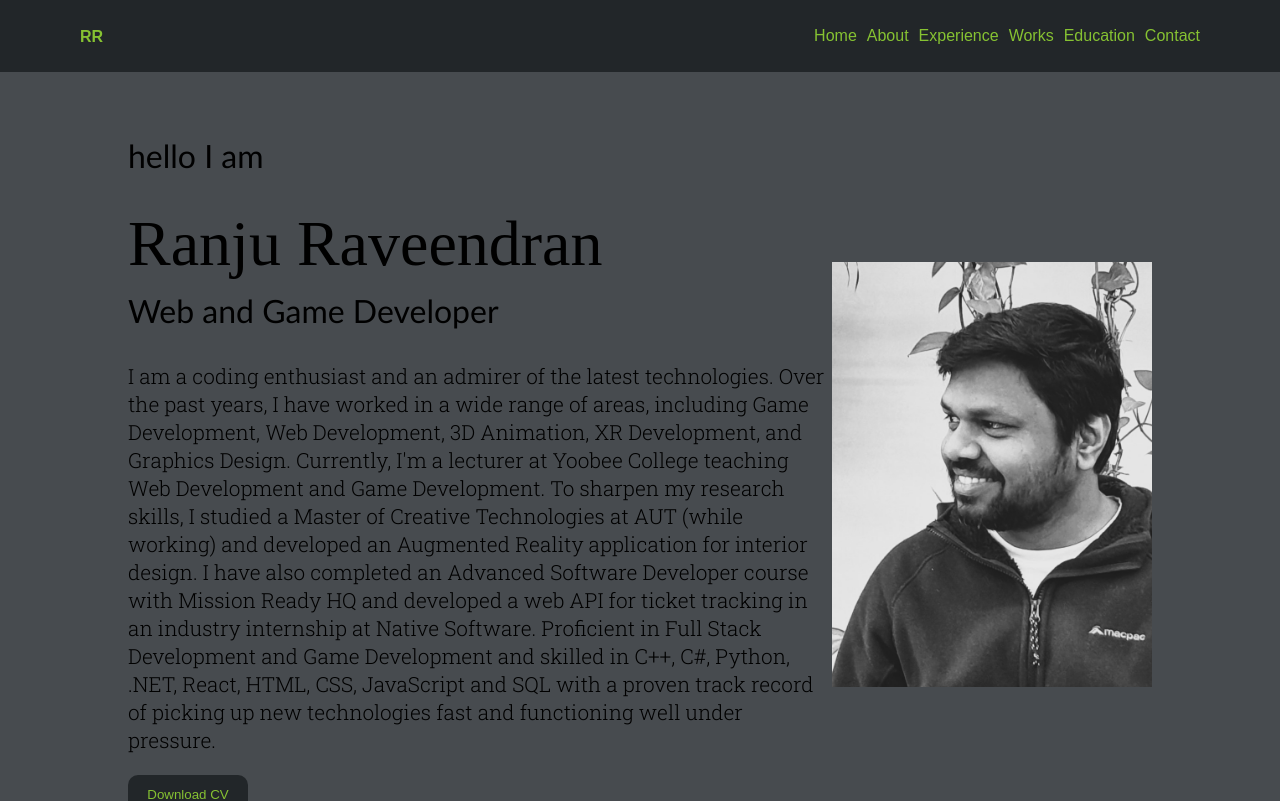
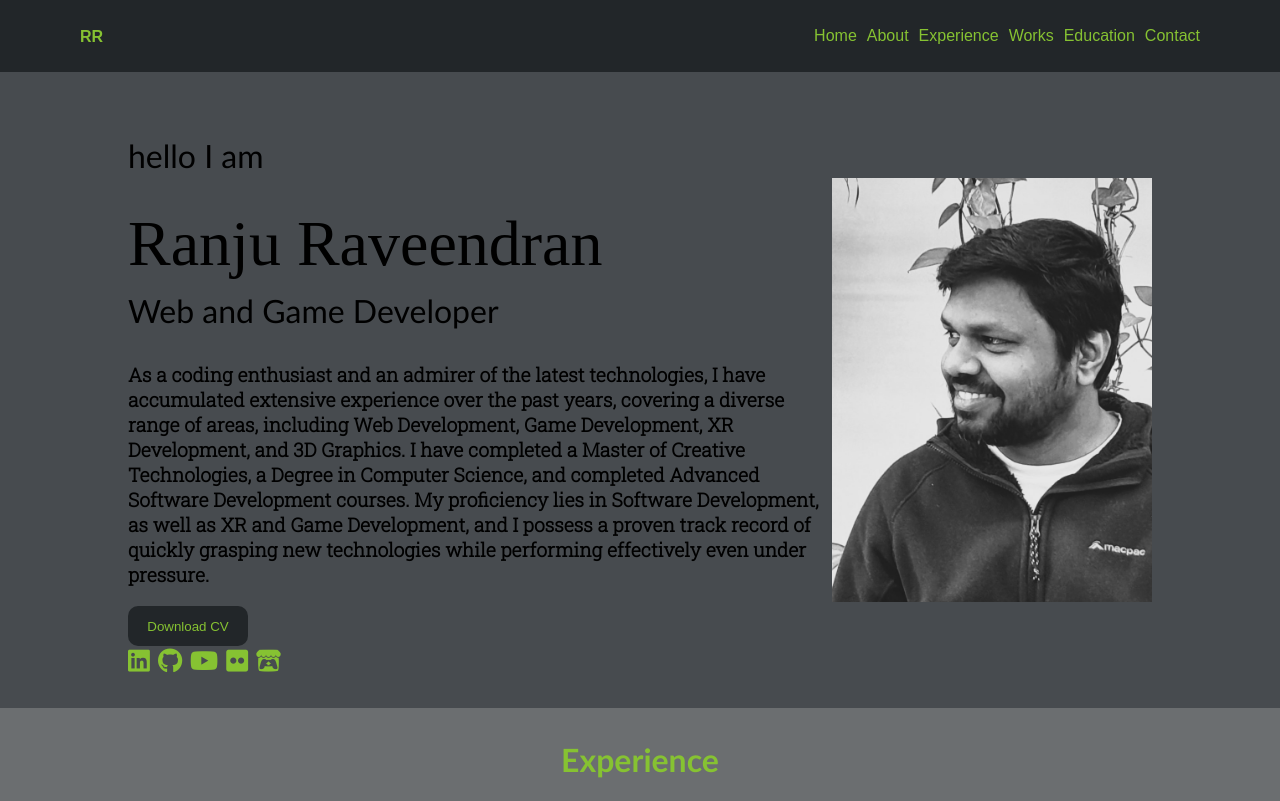
Before and after one commit to ranjurave/portfolio-website-ranju, a React (Create React App) app: page / in a window 1280 px wide. Shown: the top 801 px of the page. Built offline with nearby package versions, Linux system fonts and the light colour scheme; a web font is replaced by a local one.

Commit message:
blob update

```diff
--- a/src/components/About.js
+++ b/src/components/About.js
@@ -10,7 +10,7 @@ function About() {
           <p className= {styles.hello}>hello I am</p>
           <p className={styles.name}>Ranju Raveendran</p>
           <p className={styles.developer}>Web and Game Developer</p>
-          <p className={styles.blob}>I am a coding enthusiast and an admirer of the latest technologies. Over the past years, I have worked in a wide range of areas, including Game Development, Web Development, 3D Animation, XR Development, and Graphics Design. Currently, I'm a lecturer at Yoobee College teaching Web Development and Game Development. To sharpen my research skills, I studied a Master of Creative Technologies at AUT (while working) and developed an Augmented Reality application for interior design. I have also completed an Advanced Software Developer course with Mission Ready HQ and developed a web API for ticket tracking in an industry internship at Native Software. Proficient in Full Stack Development and Game Development and skilled in C++, C#, Python, .NET, React, HTML, CSS, JavaScript and SQL with a proven track record of picking up new technologies fast and functioning well under pressure.</p>
+          <p className={styles.blob}>As a coding enthusiast and an admirer of the latest technologies, I have accumulated extensive experience over the past years, covering a diverse range of areas, including Web Development, Game Development, XR Development, and 3D Graphics. I have completed a Master of Creative Technologies, a Degree in Computer Science, and completed Advanced Software Development courses. My proficiency lies in Software Development, as well as XR and Game Development, and I possess a proven track record of quickly grasping new technologies while performing effectively even under pressure.</p>
           <a href="/files/RanjuRaveendranCV.pdf" download>
             <button className={styles.downloadbutton}>Download CV</button>
           </a>
--- a/src/components/About.module.css
+++ b/src/components/About.module.css
@@ -31,6 +31,7 @@
 }
 .name{
     font-size: 4em;
+    font-weight: 1000px;
     padding-bottom: 10px;
     font-family: 'Tilt Prism', cursive;
     margin: 0;
@@ -42,7 +43,8 @@
     margin-top: 0%;
 }
 .blob{
-    font-size: 1.3em;
+    font-size: 1.2em;
+    font-weight: bold;
     font-family: 'Roboto Slab', serif;
     padding-top: 0%;
     margin-top: 0%;
```
